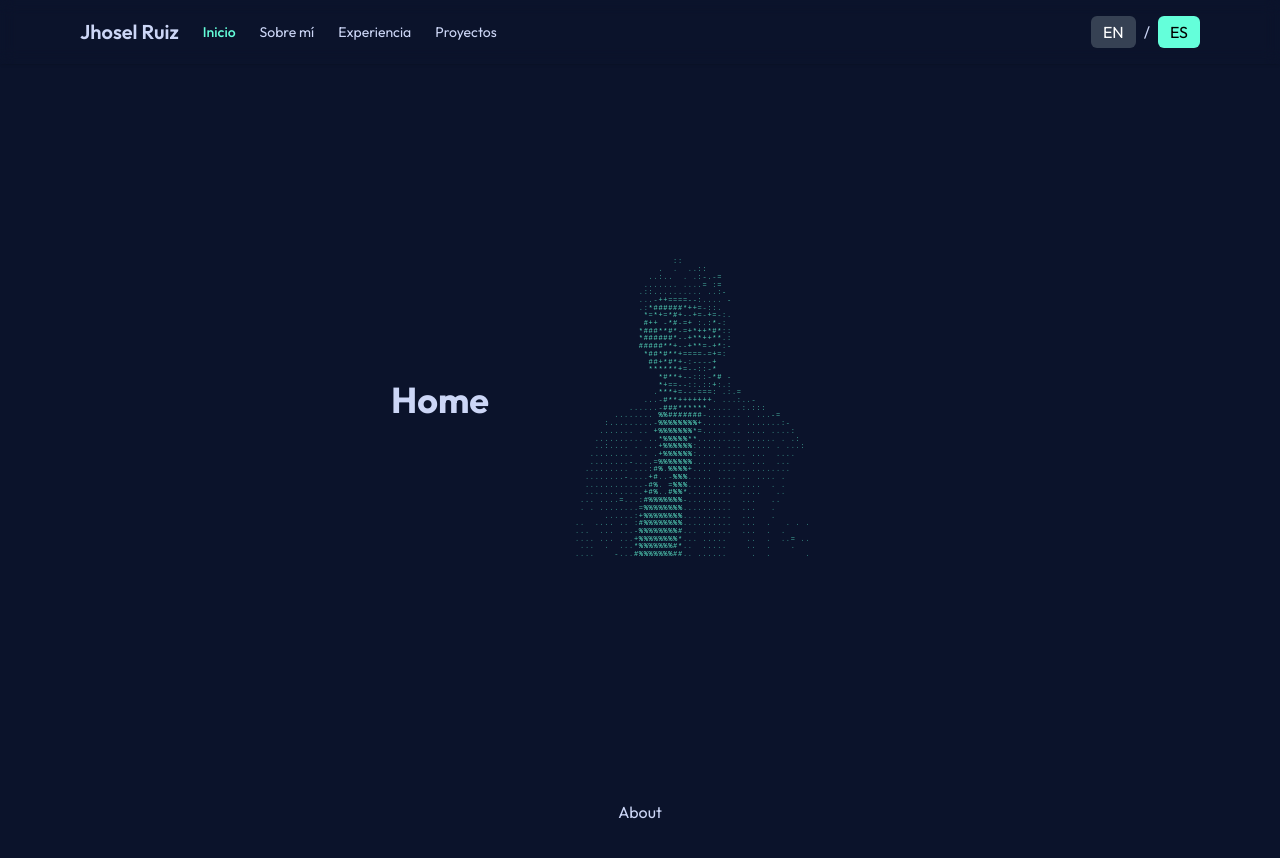
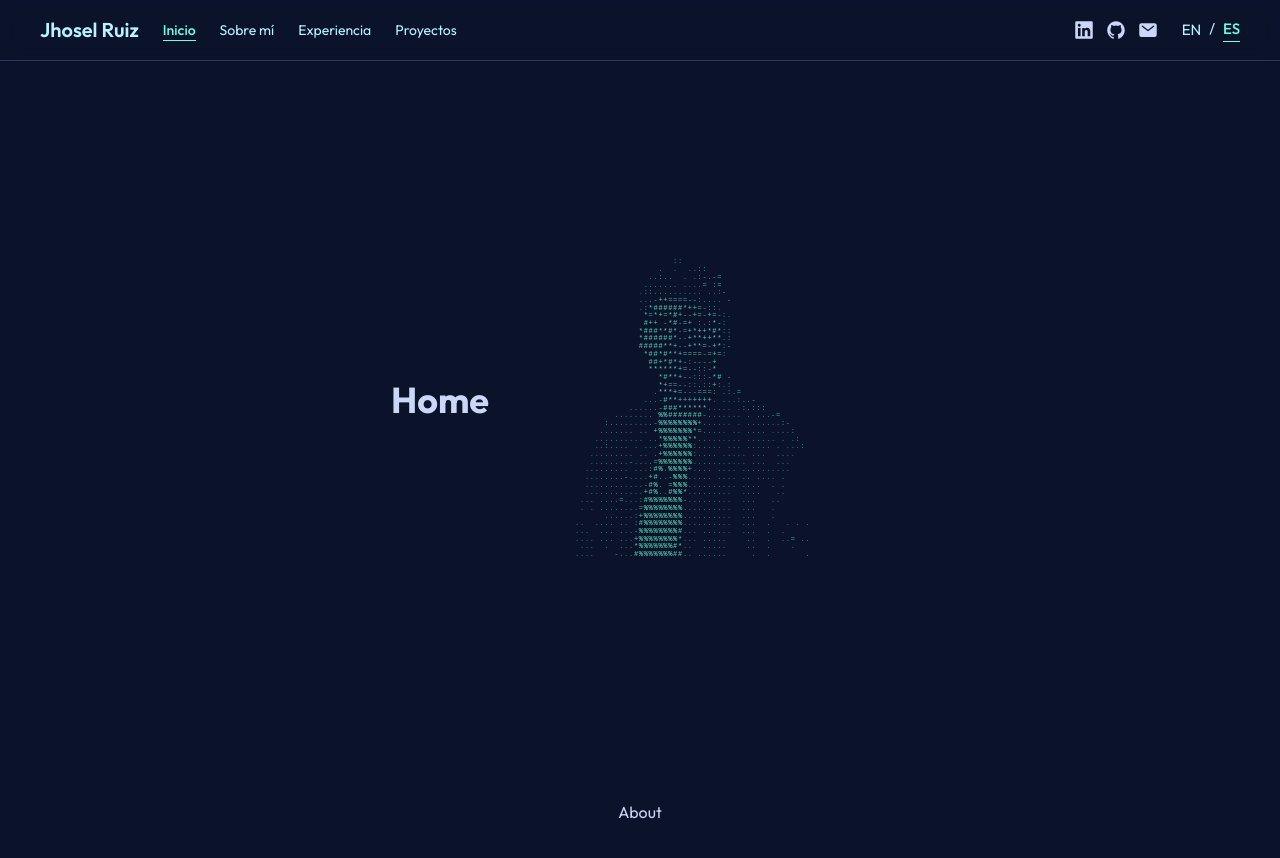
Before and after one commit to JhoselPR/new-portfolio, a React (Vite) app: page /#home in a window 1280 px wide. Shown: the top 858 px of the page. Built offline with nearby package versions, Linux system fonts and the light colour scheme.

Commit message:
feat: navbar

```diff
--- a/src/components/Navbar.jsx
+++ b/src/components/Navbar.jsx
@@ -1,57 +1,222 @@
-import { useTranslation } from "react-i18next"
-import { useActiveSection } from "../hooks/useActiveSection"
+import { useState, useEffect } from "react";
+import { useTranslation } from "react-i18next";
+import { useActiveSection } from "../hooks/useActiveSection";
+import { FaLinkedin } from "react-icons/fa";
+import { IoMail, IoLogoGithub } from "react-icons/io5";
+import { HiMenu, HiX } from "react-icons/hi";
+import { motion, AnimatePresence } from "framer-motion";
 
-const sections = ["home", "about", "experience", "projects"]
+const sections = ["home", "about", "experience", "projects"];
 
 export default function Navbar() {
-  const { t, i18n } = useTranslation()
-  const activeSection = useActiveSection(sections)
-  const currentLang = i18n.language || "es"
+  const { t, i18n } = useTranslation();
+  const activeSection = useActiveSection(sections);
+  const currentLang = i18n.language || "es";
+
+  const [isOpen, setIsOpen] = useState(false);
 
   const changeLanguage = (lng) => {
-    i18n.changeLanguage(lng)
-    document.documentElement.lang = lng
-  }
+    i18n.changeLanguage(lng);
+    document.documentElement.lang = lng;
+  };
 
-  const languages = [
-    { code: "en", label: "EN" },
-    { code: "es", label: "ES" },
-  ]
+  // bloquear scroll
+  useEffect(() => {
+    document.body.style.overflow = isOpen ? "hidden" : "auto";
+  }, [isOpen]);
 
   return (
-    <header className="w-full px-20 py-4 fixed top-0 left-0 shadow z-50 bg-[03001cb3] backdrop-blur-sm scroll-mt-24">
-      <nav className="max-w-7xl mx-auto flex items-center justify-between">
+    <header className="w-full px-10 py-4 fixed top-0 left-0 shadow z-50 bg-[03001cb3] backdrop-blur-sm border-b border-border/30">
+      <nav className="max-w-7xl mx-auto flex items-center justify-between text-text-accent">
+        {/* IZQUIERDA (NO TOCAR) */}
         <div className="flex items-center gap-6">
-          <a href="#" className="inline-block text-xl transition-transform duration-300 hover:scale-105 font-semibold">Jhosel Ruiz</a>
+          <a
+            href="#"
+            className="inline-block text-xl transition-transform duration-300 hover:scale-105 font-semibold"
+          >
+            Jhosel Ruiz
+          </a>
+
+          <div className="hidden md:flex items-center gap-6">
             {sections.map((section) => (
               <a
                 key={section}
                 href={`#${section}`}
-              className={"inline-block text-sm hover:scale-105 transition-all duration-300 " + (activeSection === section ? "text-green-bright font-medium" : "")}
+                className={
+                  "inline-block text-sm hover:scale-105 transition-all duration-300 " +
+                  (activeSection === section
+                    ? "border-b font-medium text-text-secondary"
+                    : "")
+                }
+              >
+                {t(`navbar.${section}`)}
+              </a>
+            ))}
+          </div>
+        </div>
+
+        {/* DERECHA (NO TOCAR EN DESKTOP) */}
+        <div className="hidden md:flex gap-6 items-center">
+          <div className="flex items-center gap-3">
+            <a
+              href="https://www.linkedin.com/in/jhosel"
+              target="_blank"
+              rel="noopener noreferrer"
+            >
+              <FaLinkedin className="w-5 h-auto hover:scale-105 hover:text-text-secondary transition-transform duration-300 text-text-primary" />
+            </a>
+            <a
+              href="https://github.com/jhosel"
+              target="_blank"
+              rel="noopener noreferrer"
+            >
+              <IoLogoGithub className="w-5 h-auto hover:scale-105 hover:text-text-secondary transition-transform duration-300 text-text-primary" />{" "}
+            </a>
+            <a
+              href="mailto:felix.jhosel@gmail.com"
+              target="_blank"
+              rel="noopener noreferrer"
+            >
+              <IoMail className="w-5 h-auto hover:scale-105 hover:text-text-secondary transition-transform duration-300 text-text-primary" />
+            </a>
+          </div>
+
+          <div className="flex gap-2 text-[15px]">
+            <button
+              onClick={() => changeLanguage("en")}
+              className={`cursor-pointer ${currentLang === "en" ? "border-b font-medium text-text-secondary" : ""}`}
+            >
+              EN
+            </button>
+            /
+            <button
+              onClick={() => changeLanguage("es")}
+              className={`cursor-pointer ${currentLang === "es" ? "border-b font-medium text-text-secondary" : ""}`}
+            >
+              ES
+            </button>
+          </div>
+        </div>
+
+        {/* MOBILE BUTTON */}
+        <button className="md:hidden z-50" onClick={() => setIsOpen(!isOpen)}>
+          <AnimatePresence mode="wait">
+            {isOpen ? (
+              <motion.div
+                key="close"
+                initial={{ rotate: -90, opacity: 0 }}
+                animate={{ rotate: 0, opacity: 1 }}
+                exit={{ rotate: 90, opacity: 0 }}
+                transition={{ duration: 0.2 }}
+              >
+                <HiX size={28} />
+              </motion.div>
+            ) : (
+              <motion.div
+                key="menu"
+                initial={{ rotate: 90, opacity: 0 }}
+                animate={{ rotate: 0, opacity: 1 }}
+                exit={{ rotate: -90, opacity: 0 }}
+                transition={{ duration: 0.2 }}
+              >
+                <HiMenu size={28} />
+              </motion.div>
+            )}
+          </AnimatePresence>
+        </button>
+      </nav>
+
+      {/* OVERLAY */}
+      <AnimatePresence>
+        {isOpen && (
+          <motion.div
+            className="fixed inset-0 md:hidden"
+            initial={{ opacity: 0 }}
+            animate={{ opacity: 1 }}
+            exit={{ opacity: 0 }}
+            onClick={() => setIsOpen(false)}
+          />
+        )}
+      </AnimatePresence>
+
+      {/* MOBILE MENU */}
+      <AnimatePresence>
+        {isOpen && (
+          <motion.div
+            initial={{ y: -20, opacity: 0 }}
+            animate={{ y: 0, opacity: 1 }}
+            exit={{ y: -20, opacity: 0 }}
+            transition={{ duration: 0.25, ease: "easeOut" }}
+            className="md:hidden absolute top-full left-0 w-full backdrop-blur-lg bg-bg-primary border-b border-border/40 shadow-lg"
+          >
+            <div className="flex flex-col items-center py-6 gap-6">
+              {/* Sections */}
+              <div className="flex flex-col items-center gap-5">
+                {sections.map((section) => (
+                  <a
+                    key={section}
+                    href={`#${section}`}
+                    onClick={() => setIsOpen(false)}
+                    className={
+                      "inline-block text-base hover:scale-105 transition-all duration-300 " +
+                      (activeSection === section
+                        ? "border-b font-medium text-text-secondary"
+                        : "")
+                    }
                   >
                     {t(`navbar.${section}`)}
                   </a>
                 ))}
               </div>
 
-        <div className="flex items-center gap-2">
+              {/* Divider */}
+              <div className="w-2/3 border-t border-border/30" />
+
+              {/* Social */}
+              <div className="flex items-center gap-5">
+                <a
+                  href="https://www.linkedin.com/in/jhosel"
+                  target="_blank"
+                  rel="noopener noreferrer"
+                >
+                  <FaLinkedin className="w-5 h-auto hover:scale-105 hover:text-text-secondary transition-transform duration-300 text-text-primary" />
+                </a>
+                <a
+                  href="https://github.com/jhosel"
+                  target="_blank"
+                  rel="noopener noreferrer"
+                >
+                  <IoLogoGithub className="w-5 h-auto hover:scale-105 hover:text-text-secondary transition-transform duration-300 text-text-primary" />{" "}
+                </a>
+                <a
+                  href="mailto:felix.jhosel@gmail.com"
+                  target="_blank"
+                  rel="noopener noreferrer"
+                >
+                  <IoMail className="w-5 h-auto hover:scale-105 hover:text-text-secondary transition-transform duration-300 text-text-primary" />
+                </a>
+              </div>
+
+              {/* Language */}
+              <div className="flex gap-3 text-base">
                 <button
-          type="button"
                   onClick={() => changeLanguage("en")}
-          className={`px-3 py-1 rounded-md ${currentLang === "en" ? "bg-green-bright text-black" : "bg-gray-700 text-white"}`}
+                  className={`cursor-pointer ${currentLang === "en" ? "border-b font-medium text-text-secondary" : ""}`}
                 >
                   EN
                 </button>
                 /
                 <button
-          type="button"
                   onClick={() => changeLanguage("es")}
-          className={`px-3 py-1 rounded-md ${currentLang === "es" ? "bg-green-bright text-black" : "bg-gray-700 text-white"}`}
+                  className={`cursor-pointer ${currentLang === "es" ? "border-b font-medium text-text-secondary" : ""}`}
                 >
                   ES
                 </button>
               </div>
-      </nav>
+            </div>
+          </motion.div>
+        )}
+      </AnimatePresence>
     </header>
-  )
+  );
 }
```
Lines whose indentation alone changed are shown as unchanged.
